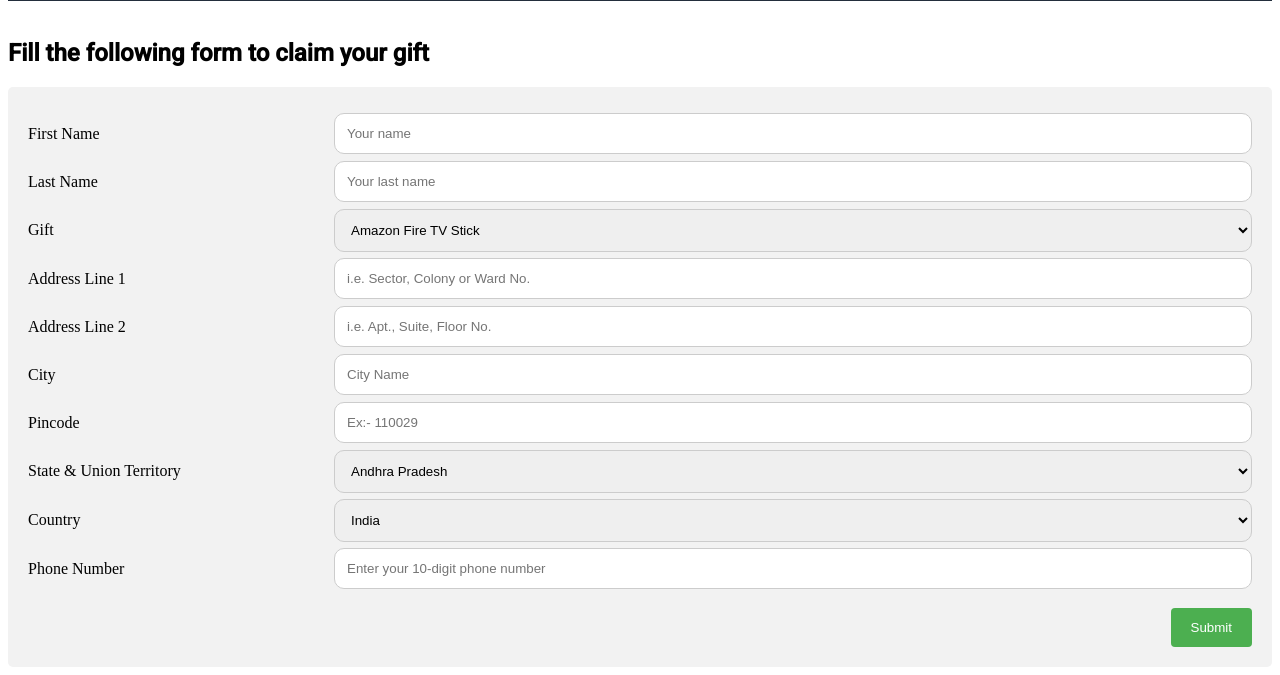
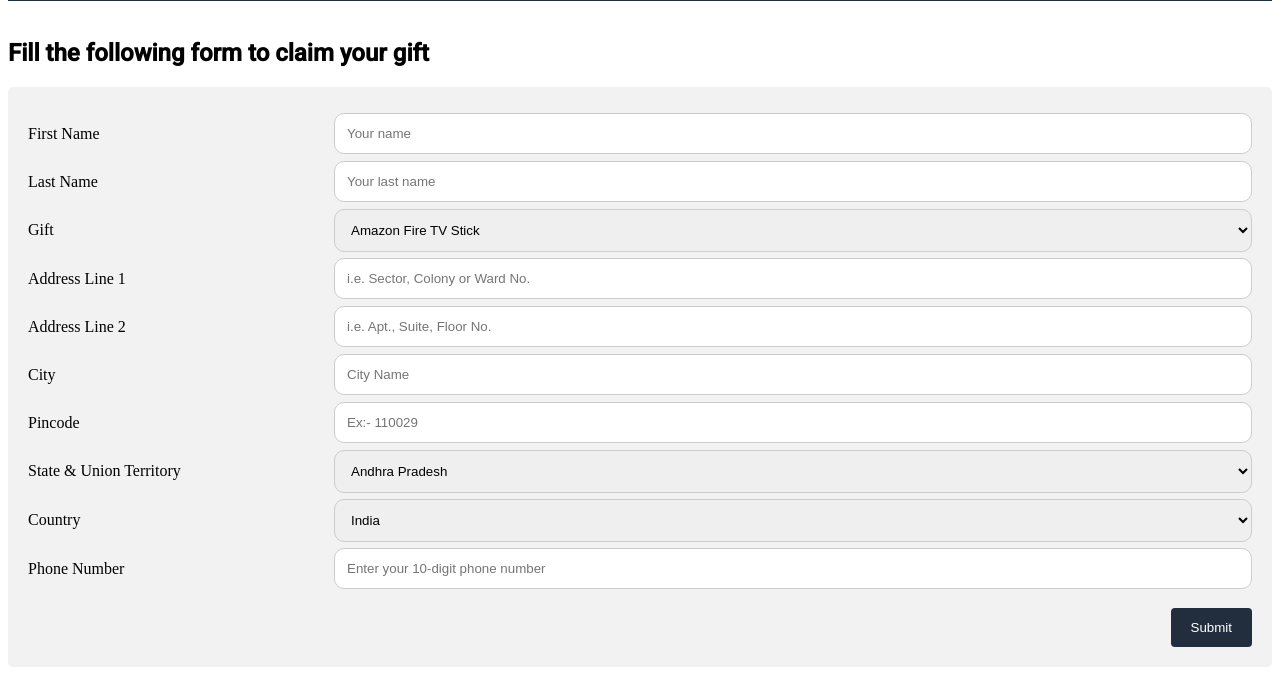
Before and after one commit to Amazon-IN/April-Fools, a plain HTML site: page Amazon Fire TV. Stick(2019).html in a window 1280 px wide. Shown: the part 179-854 px from the top of the page. Drawn offline with Linux system fonts and the light colour scheme.

Commit message:
Update Amazon Fire TV. Stick(2019).html
button color changed

```diff
--- a/Amazon Fire TV. Stick(2019).html
+++ b/Amazon Fire TV. Stick(2019).html
@@ -31,7 +31,7 @@ label {
 }
 
 input[type=submit] {
-  background-color: #4CAF50;
+  background-color: #222e3e;
   color: white;
   padding: 12px 20px;
   border: none;
```
